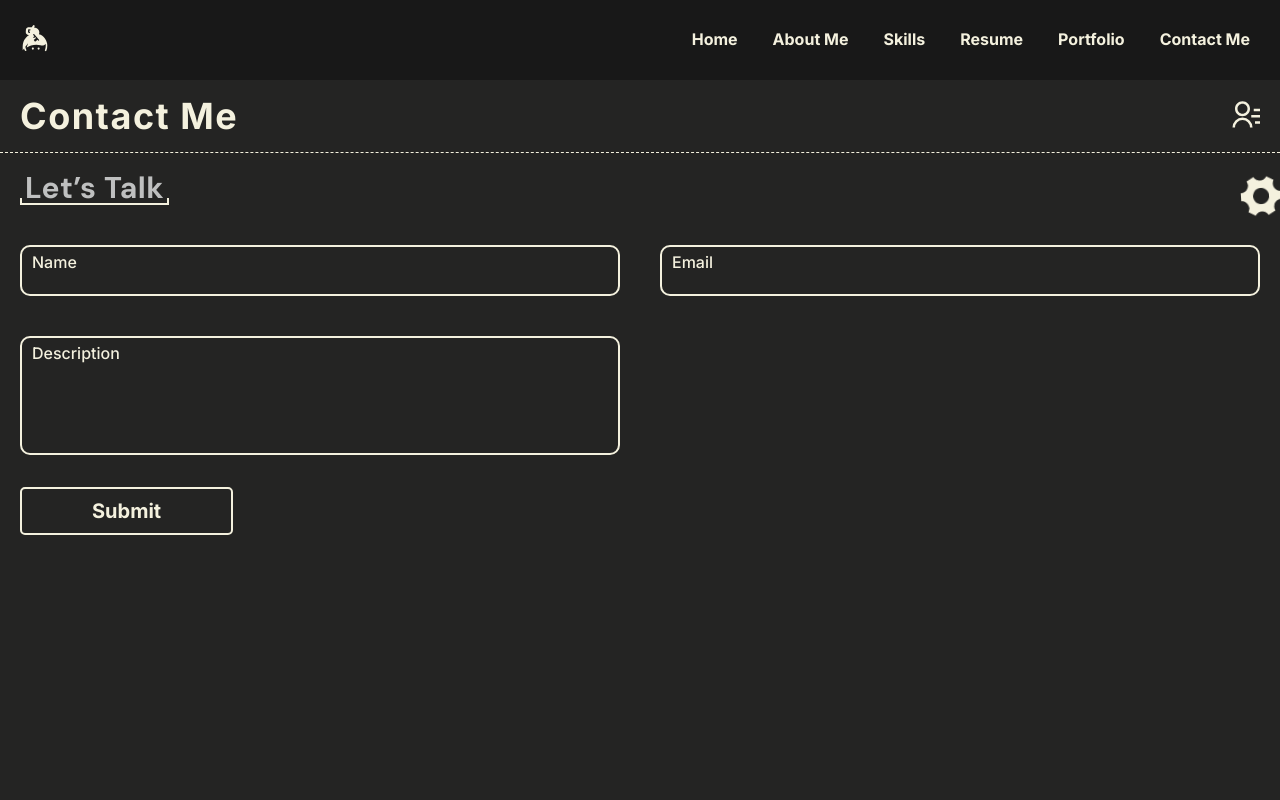
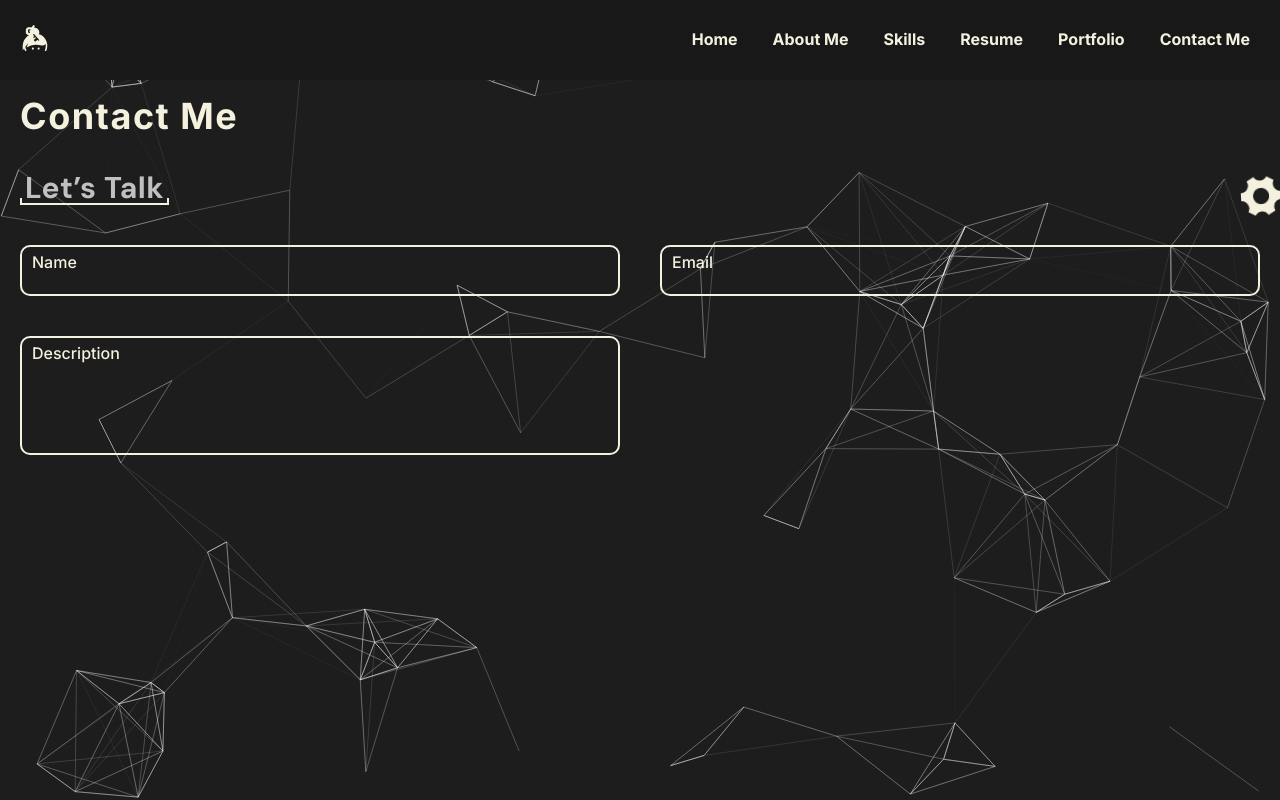
Before and after one commit to normanlinn/my-react-portfolio, a React (Create React App) app: page /contact in a window 1280 px wide. Built offline with nearby package versions, Linux system fonts and the light colour scheme.

Commit message:
update route url link in app.js

```diff
--- a/src/App.js
+++ b/src/App.js
@@ -18,7 +18,8 @@
   };
 
   const location = useLocation();
-  const renderParticlesJSInHomePage = location.pathname === "/";
+  const renderParticlesJSInHomePage =
+    location.pathname === "/" || "/my-react-portfolio/";
 
   return (
     <div className="App">
@@ -39,7 +40,8 @@
         <Theme />
         <Routes>
           {/* Create all Routes */}
-          <Route path="/" index element={<Home />} />
+          <Route path="/my-react-portfolio" index element={<Home />} />
+          <Route path="/" element={<Home />} />
           <Route path="/about" element={<About />} />
           <Route path="/skills" element={<Skills />} />
           <Route path="/resume" element={<Resume />} />
```
